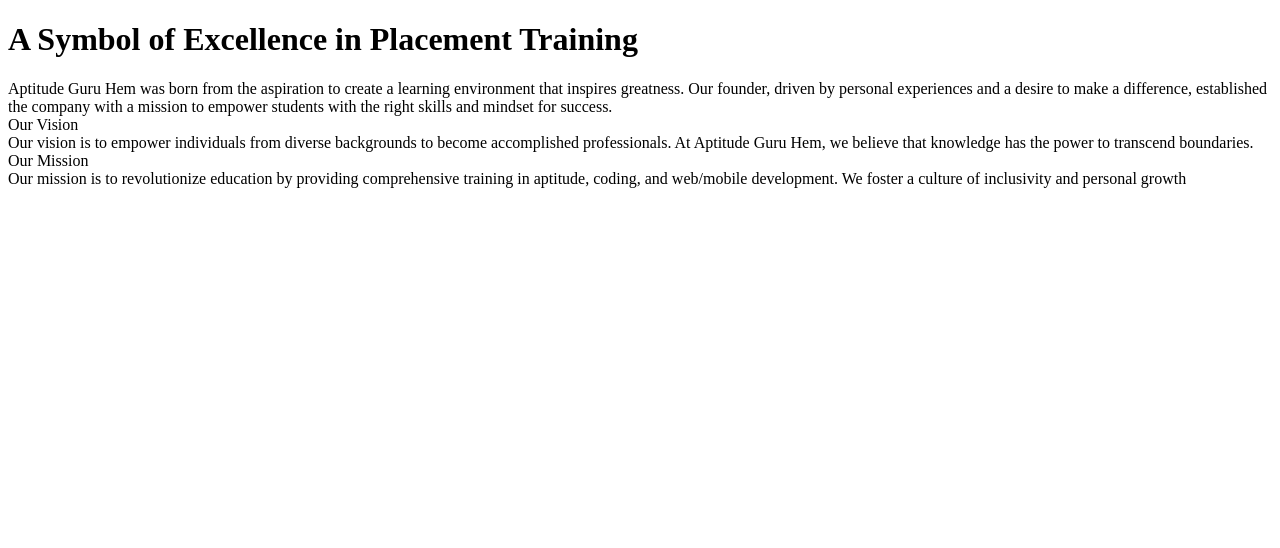
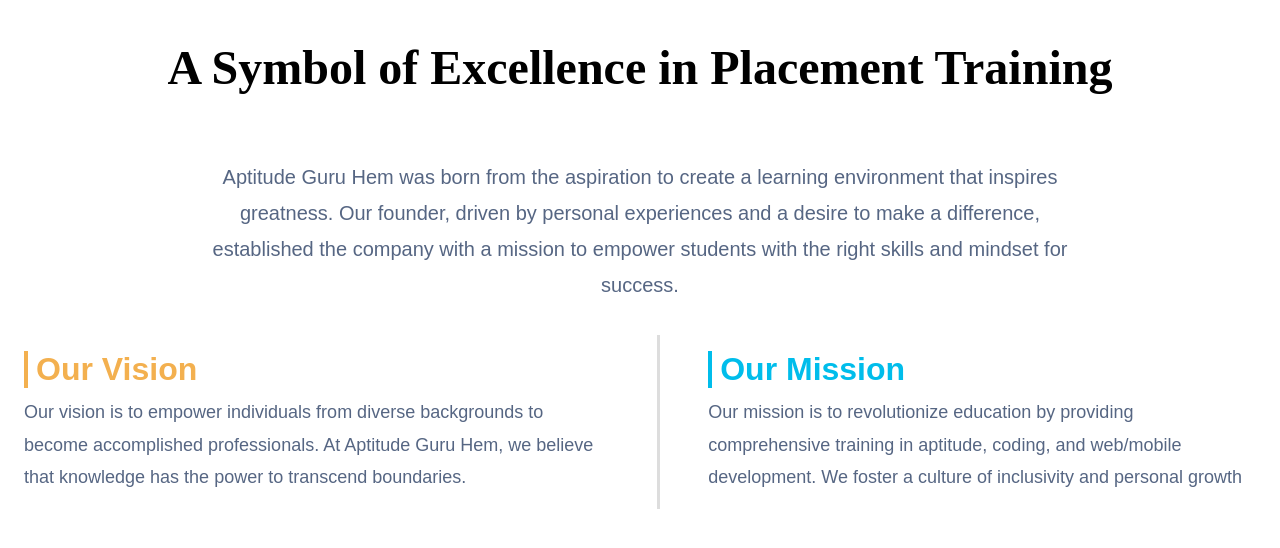
Before and after one commit to sairam2381/new-repo, a React (Vite) app: page / in a window 1280 px wide. Shown: the top 548 px of the page. Built offline with nearby package versions, Linux system fonts and the light colour scheme.

Commit message:
Add styles and structure for SymbolOfExcellence component

```diff
--- a/src/symbol-of-excellence/symbol-of-excellence.css
+++ b/src/symbol-of-excellence/symbol-of-excellence.css
@@ -0,0 +1,75 @@
+.symbol_parent {
+  display: flex;
+  flex-direction: column;
+  gap: 2rem;
+  align-items: center;
+}
+.symbol_heading {
+  font-weight: 600;
+  font-size: 48px;
+  text-align: center;
+}
+.symbol_para {
+  max-width: 900px;
+  font-size: 20px;
+  font-weight: 500;
+  line-height: 1.8;
+  font-family: "Work Sans", sans-serif;
+  text-align: center;
+  color: rgb(86, 102, 131);
+}
+.symbol_parent_subheading {
+  font-size: 18px;
+  font-weight: 500;
+  line-height: 1.8;
+  font-family: "Work Sans", sans-serif;
+  color: rgb(86, 102, 131);
+}
+.symbol_parent_heading {
+  color: rgb(243, 176, 79);
+  border-left: 4px solid rgb(243, 176, 79);
+  padding-left: 0.5rem;
+  font-size: 32px;
+  font-weight: 600;
+  font-family: "Work Sans", sans-serif;
+}
+.symbol_parent_heading {
+  color: rgb(243, 176, 79);
+  border-left: 4px solid rgb(243, 176, 79);
+  padding-left: 0.5rem;
+  font-size: 32px;
+  font-weight: 600;
+  font-family: "Work Sans", sans-serif;
+}
+.symbol_parent_heading_two {
+  color: rgb(0, 189, 235);
+  border-left: 4px solid rgb(0, 189, 235);
+  padding-left: 0.5rem;
+  font-size: 32px;
+  font-weight: 600;
+  font-family: "Work Sans", sans-serif;
+}
+.symbol_parent_two {
+  display: flex;
+  max-width: 1280px;
+  gap: 2rem;
+  margin: 0px auto;
+  @media (max-width: 920px) {
+    flex-direction: column;
+  }
+}
+.symbol_parent_child {
+  display: flex;
+  flex-direction: column;
+  gap: 0.5rem;
+  padding: 1rem;
+}
+.divider {
+  width: 0.5rem;
+  background-color: rgb(221, 221, 221);
+  @media (max-width: 920px) {
+    width: 100%;
+    height: 4px;
+    background-color: rgb(221, 221, 221);
+  }
+}
--- a/src/symbol-of-excellence/symbol-of-excellence.jsx
+++ b/src/symbol-of-excellence/symbol-of-excellence.jsx
@@ -3,7 +3,9 @@ import "./symbol-of-excellence.css";
 const SymbolOfExcellence = () => {
   return (
     <div className="symbol_parent">
-      <h1>A Symbol of Excellence in Placement Training</h1>
+      <h1 className="symbol_heading">
+        A Symbol of Excellence in Placement Training
+      </h1>
       <div className="symbol_para">
         Aptitude Guru Hem was born from the aspiration to create a learning
         environment that inspires greatness. Our founder, driven by personal
@@ -12,7 +14,7 @@ const SymbolOfExcellence = () => {
         success.
       </div>
       <div className="symbol_parent_two">
-        <div>
+        <div className="symbol_parent_child">
           <div className="symbol_parent_heading">Our Vision</div>
           <div className="symbol_parent_subheading">
             Our vision is to empower individuals from diverse backgrounds to
@@ -20,8 +22,9 @@ const SymbolOfExcellence = () => {
             that knowledge has the power to transcend boundaries.
           </div>
         </div>
-        <div>
-          <div className="symbol_parent_heading">Our Mission</div>
+        <div className="divider"></div>
+        <div className="symbol_parent_child">
+          <div className="symbol_parent_heading_two">Our Mission</div>
           <div className="symbol_parent_subheading">
             Our mission is to revolutionize education by providing comprehensive
             training in aptitude, coding, and web/mobile development. We foster
```
